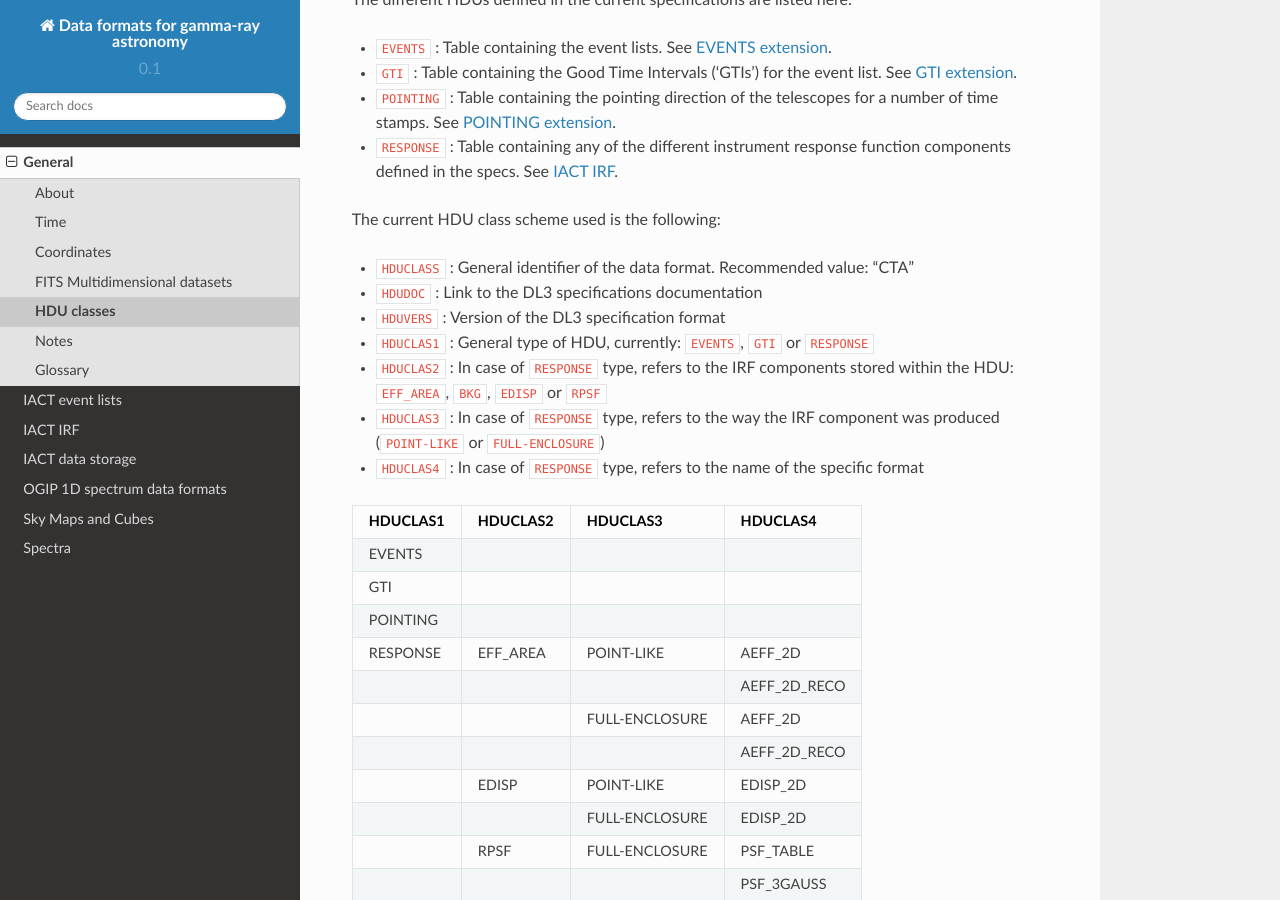
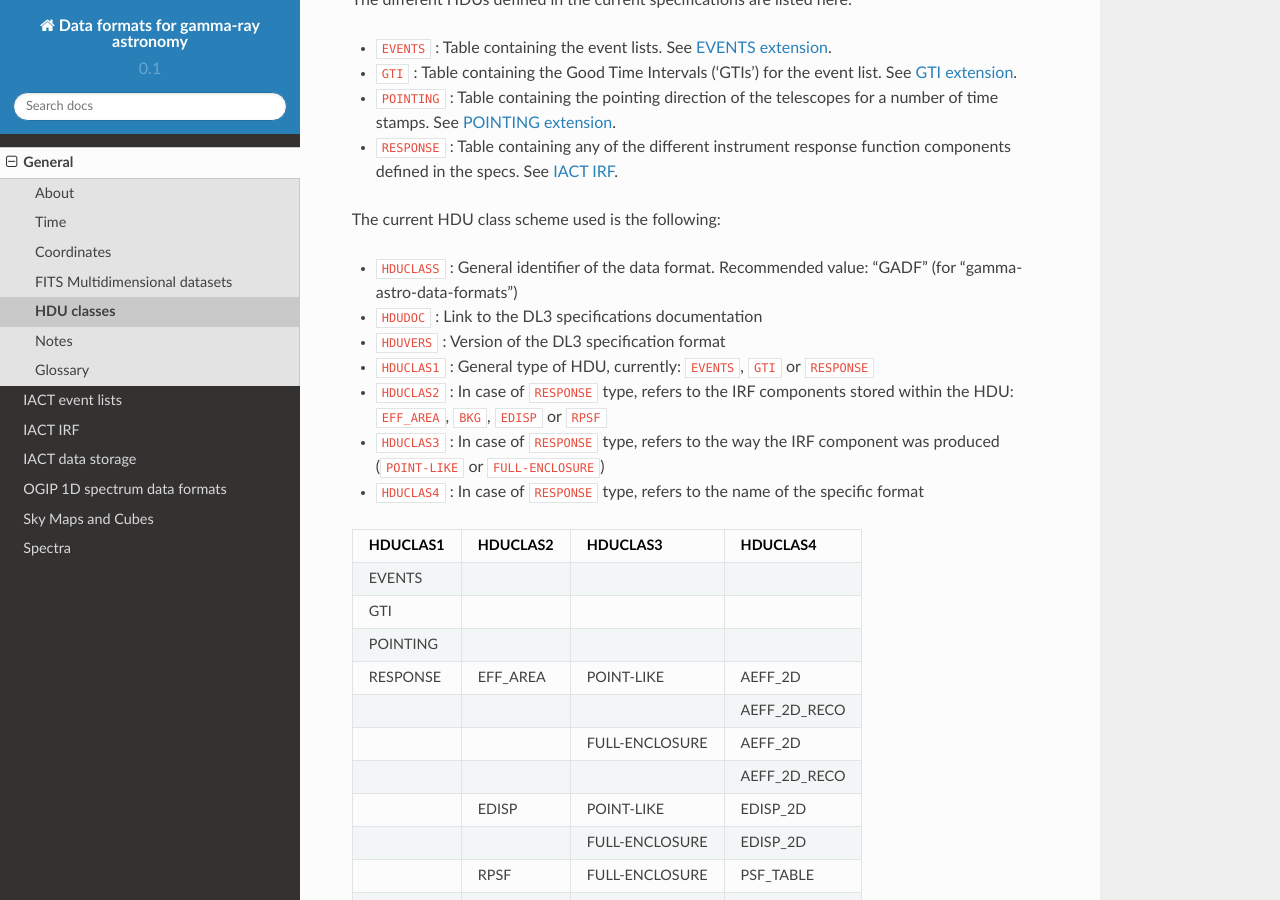
Before and after one commit to open-gamma-ray-astro/gamma-astro-data-formats, a Sphinx documentation site: the page built from source/general/hduclass.rst, in a window 1280 px wide and 900 px high, scrolled down 437 px. Built offline with Sphinx 7.4.7 and the Read the Docs theme 2.0.0, drawn with Linux system fonts in a browser that asks for light colours.

Commit message:
Update hduclass.rst

```diff
--- a/source/general/hduclass.rst
+++ b/source/general/hduclass.rst
@@ -28,7 +28,7 @@ The different HDUs defined in the current specifications are listed here:
 
 The current HDU class scheme used is the following:
 
-* ``HDUCLASS`` : General identifier of the data format. Recommended value: "CTA"
+* ``HDUCLASS`` : General identifier of the data format. Recommended value: "GADF" (for "gamma-astro-data-formats")
 * ``HDUDOC`` : Link to the DL3 specifications documentation
 * ``HDUVERS`` : Version of the DL3 specification format
 * ``HDUCLAS1`` : General type of HDU, currently: ``EVENTS``, ``GTI`` or ``RESPONSE``
```
